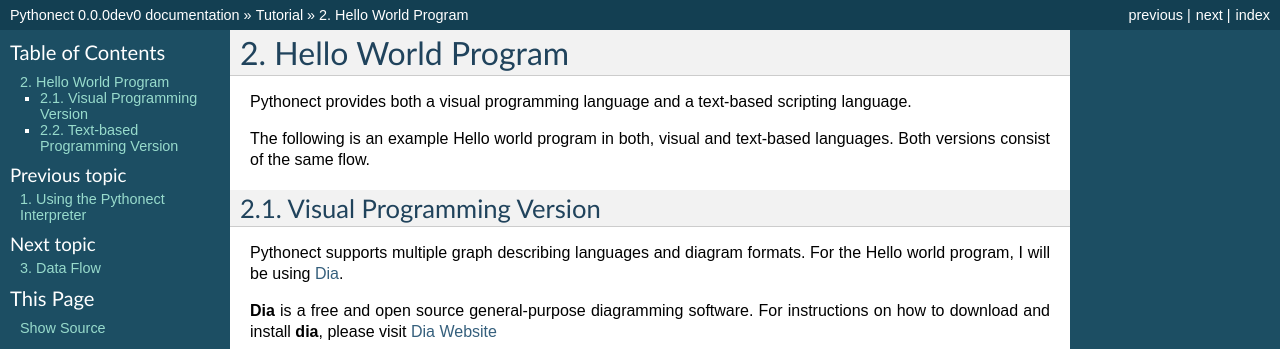
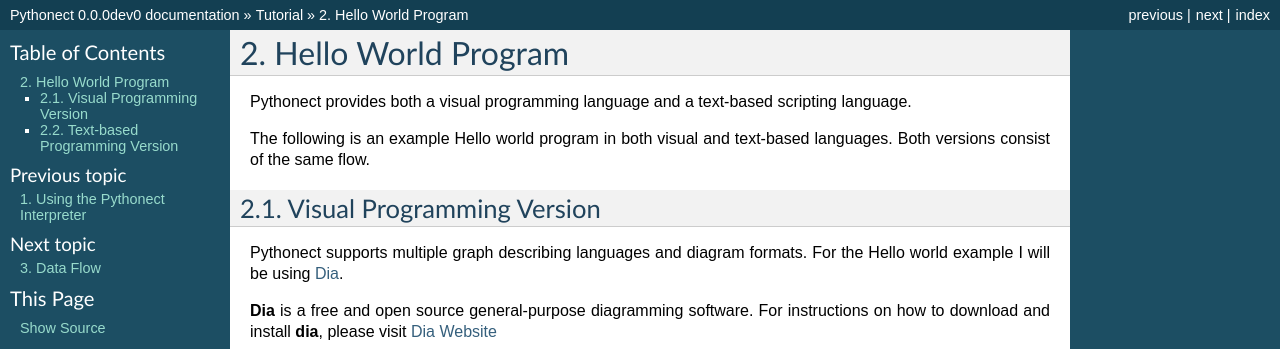
Before and after one commit to ikotler/pythonect, a Sphinx documentation site: the page built from doc/tutorial/helloworld.rst, in a window 1280 px wide and 900 px high. Shown: the top 349 px of the window. Built offline with Sphinx 7.4.7, drawn with Linux system fonts in a browser that asks for light colours; comment, search, counter and statistics services are not loaded; the version number is read from the project's files by our own code.

Commit message:
Minor text and grammar fixes

```diff
--- a/doc/foreword.rst
+++ b/doc/foreword.rst
@@ -16,7 +16,7 @@ Python. The visual programming language is based on the idea of a diagram with
 "boxes and arrows".
 
 The Pythonect interpreter (and reference implementation) is a free and open
-source software written in completely Python, and is available under the BSD
+source software written completely in Python, and is available under the BSD
 license.
 
 Why Pythonect?
--- a/doc/tutorial/controlflow.rst
+++ b/doc/tutorial/controlflow.rst
@@ -21,7 +21,7 @@ determine whether to terminate or continue the flow.
 :const:`True` as Pass-through
 -----------------------------
 
-Whenever a Python expression or function returns :const:`True`. The current
+Whenever a Python expression or function returns :const:`True` the current
 value in the flow is pushed to the next operation. For example:
 ::
 
@@ -42,7 +42,7 @@ Will print ``"Hello, world"`` because ``startswith`` method returned :const:`Tru
 :const:`False` as Terminator
 ----------------------------
 
-Whenever a Python expression or function returns :const:`False`. The current
+Whenever a Python expression or function returns :const:`False` the current
 flow terminates and returns False. For example:
 ::
 
--- a/doc/tutorial/helloworld.rst
+++ b/doc/tutorial/helloworld.rst
@@ -6,8 +6,8 @@ Hello World Program
 Pythonect provides both a visual programming language and a text-based
 scripting language.
 
-The following is an example Hello world program in both, visual
-and text-based languages. Both versions consist of the same flow.
+The following is an example Hello world program in both visual and text-based
+languages. Both versions consist of the same flow.
 
 
 .. _tut-visualexample:
@@ -16,7 +16,7 @@ Visual Programming Version
 --------------------------
 
 Pythonect supports multiple graph describing languages and diagram formats.
-For the Hello world program, I will be using `Dia
+For the Hello world example I will be using `Dia
 <https://wiki.gnome.org/Dia/>`_.
 
 :program:`Dia` is a free and open source general-purpose diagramming software.
--- a/doc/tutorial/vars.rst
+++ b/doc/tutorial/vars.rst
@@ -70,8 +70,8 @@ This will print, each in its own thread, and not necessarily in that order:
 :const:`1`, :const:`1`, :const:`0.34`, and :const:`"Hello world"`.
 
 
-Predefine Variables
-===================
+Predefined Variables
+====================
 
 Pythonect predefines two variables: ``_`` and ``_!``
 
```
